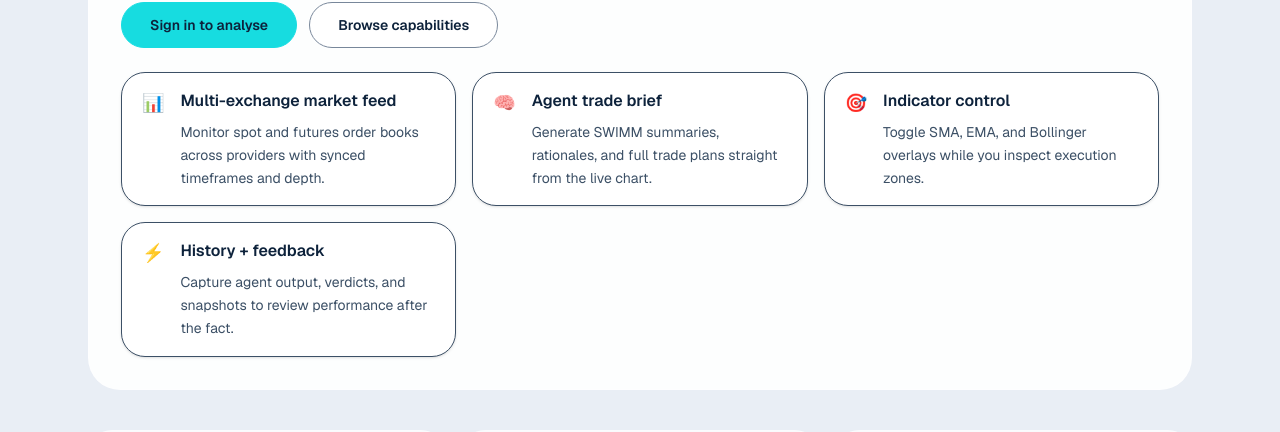
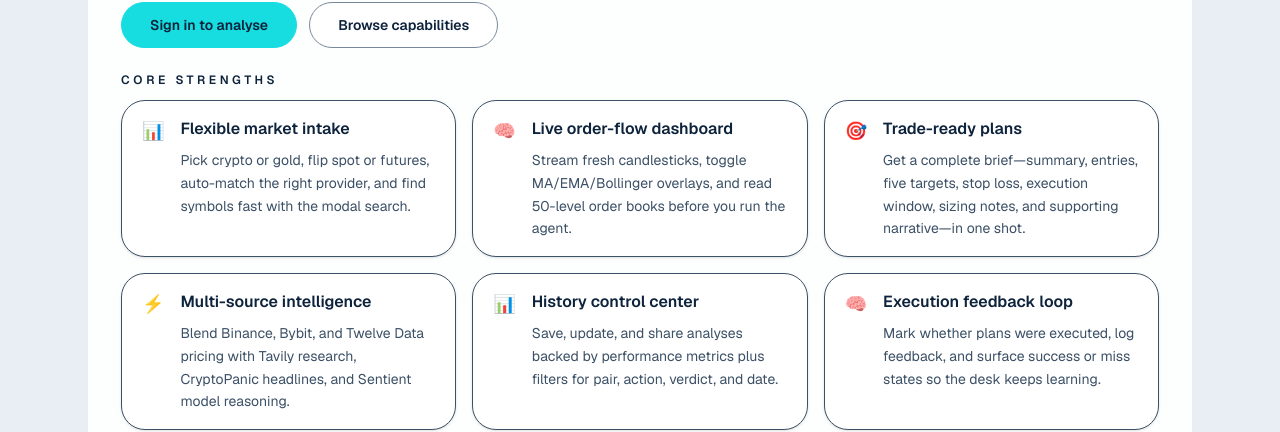
Before and after one commit to Widiskel/swimm, a Next.js app: page / in a window 1280 px wide. Shown: the part 464-896 px from the top of the page. Built offline with nearby package versions, Linux system fonts and the light colour scheme; no server answers.

Commit message:
feat: highlight strong feature in landing page

```diff
--- a/src/app/page.tsx
+++ b/src/app/page.tsx
@@ -108,7 +108,11 @@ export default function HomePage() {
                   {introduction.privyWaiting}
                 </p>
               ) : null}
-              <div className="grid gap-4 sm:grid-cols-2 lg:grid-cols-3">
+              <div className="space-y-3">
+                <h3 className="text-xs font-semibold uppercase tracking-[0.3em] text-[var(--swimm-neutral-400)]">
+                  {introduction.highlightsHeading}
+                </h3>
+                <div className="grid gap-4 sm:grid-cols-2 lg:grid-cols-3">
                 {heroHighlights.map((highlight) => (
                   <div
                     key={highlight.title}
@@ -123,6 +127,7 @@ export default function HomePage() {
                     </div>
                   </div>
                 ))}
+                </div>
               </div>
             </div>
 
--- a/src/i18n/locales/en.ts
+++ b/src/i18n/locales/en.ts
@@ -864,26 +864,42 @@ const en = {
       ctaSecondaryGuest: "Browse capabilities",
         privyWaiting:
           "Waiting for Privy connection... actions unlock as soon as authentication is ready.",
+        highlightsHeading: "Core strengths",
         highlights: [
           {
-          title: "Multi-exchange market feed",
+            title: "Flexible market intake",
             description:
-            "Monitor spot and futures order books across providers with synced timeframes and depth.",
+              "Pick crypto or gold, flip spot or futures, auto-match the right provider, and find symbols fast with the modal search.",
           },
           {
-          title: "Agent trade brief",
+            title: "Live order-flow dashboard",
             description:
-            "Generate SWIMM summaries, rationales, and full trade plans straight from the live chart.",
+              "Stream fresh candlesticks, toggle MA/EMA/Bollinger overlays, and read 50-level order books before you run the agent.",
           },
           {
-          title: "Indicator control",
+            title: "Trade-ready plans",
             description:
-            "Toggle SMA, EMA, and Bollinger overlays while you inspect execution zones.",
+              "Get a complete brief—summary, entries, five targets, stop loss, execution window, sizing notes, and supporting narrative—in one shot.",
           },
           {
-          title: "History + feedback",
+            title: "Multi-source intelligence",
             description:
-            "Capture agent output, verdicts, and snapshots to review performance after the fact.",
+              "Blend Binance, Bybit, and Twelve Data pricing with Tavily research, CryptoPanic headlines, and Sentient model reasoning.",
+          },
+          {
+            title: "History control center",
+            description:
+              "Save, update, and share analyses backed by performance metrics plus filters for pair, action, verdict, and date.",
+          },
+          {
+            title: "Execution feedback loop",
+            description:
+              "Mark whether plans were executed, log feedback, and surface success or miss states so the desk keeps learning.",
+          },
+          {
+            title: "Bilingual & secure access",
+            description:
+              "Switch languages instantly and gate deeper analysis behind Privy authentication for team-only visibility.",
           },
         ],
       metrics: [
--- a/src/i18n/locales/id.ts
+++ b/src/i18n/locales/id.ts
@@ -848,26 +848,42 @@ const id = {
         ctaSecondaryGuest: "Lihat kapabilitas",
         privyWaiting:
           "Menunggu koneksi Privy... tombol aktif segera setelah autentikasi siap.",
+        highlightsHeading: "Kekuatan utama",
         highlights: [
           {
-          title: "Feed pasar multi-bursa",
+            title: "Intake pasar fleksibel",
             description:
-            "Pantau order book spot dan futures lintas provider dengan timeframe dan depth tersinkron.",
+              "Pilih kripto atau emas, ganti mode spot/futures, sesuaikan provider otomatis, dan cari simbol kilat lewat modal.",
           },
           {
-          title: "Brief trading agent",
+            title: "Dashboard order flow live",
             description:
-            "Hasilkan ringkasan SWIMM, rasional, dan rencana trading lengkap langsung dari chart live.",
+              "Stream candlestick terbaru, toggle SMA/EMA/Bollinger, dan baca order book 50 level sebelum menjalankan agent.",
           },
           {
-          title: "Kontrol indikator",
+            title: "Rencana siap eksekusi",
             description:
-            "Aktifkan atau nonaktifkan SMA, EMA, dan Bollinger sambil meninjau zona eksekusi.",
+              "Dapatkan paket lengkap—ringkasan, entry, lima target, stop loss, execution window, sizing notes, dan narasi pendukung.",
           },
           {
-          title: "Riwayat + feedback",
+            title: "Intel multi-sumber",
             description:
-            "Simpan output agent, verdict, dan snapshot untuk evaluasi performa setelahnya.",
+              "Gabungkan harga Binance, Bybit, Twelve Data dengan riset Tavily, headline CryptoPanic, dan reasoning model Sentient.",
+          },
+          {
+            title: "Pusat kendali riwayat",
+            description:
+              "Simpan, perbarui, dan bagikan analisa dengan metrik performa plus filter pair, aksi, verdict, dan tanggal.",
+          },
+          {
+            title: "Loop umpan balik eksekusi",
+            description:
+              "Tandai apakah rencana dijalankan, catat feedback, dan tampilkan status sukses/gagal agar tim terus belajar.",
+          },
+          {
+            title: "Akses bilingual & aman",
+            description:
+              "Ganti bahasa seketika dan lindungi analisa mendalam di balik autentikasi Privy untuk tim internal.",
           },
         ],
       metrics: [
```
Lines whose indentation alone changed are shown as unchanged.
